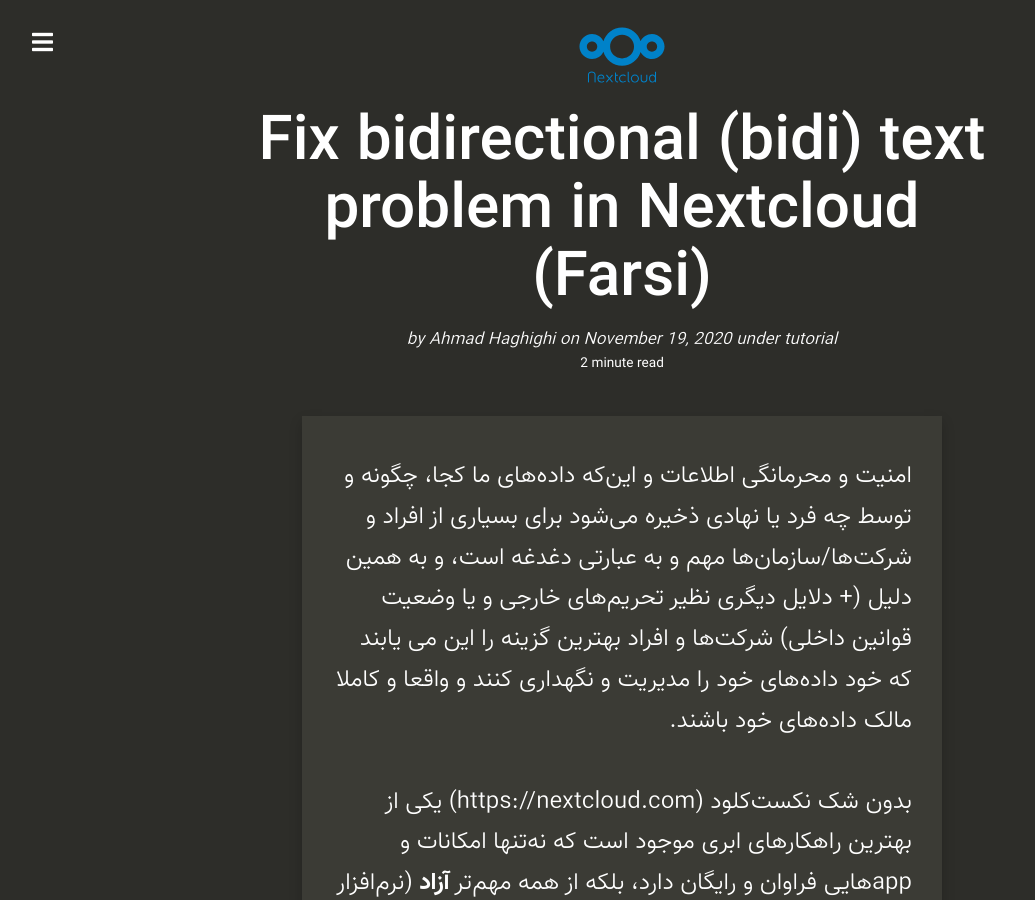
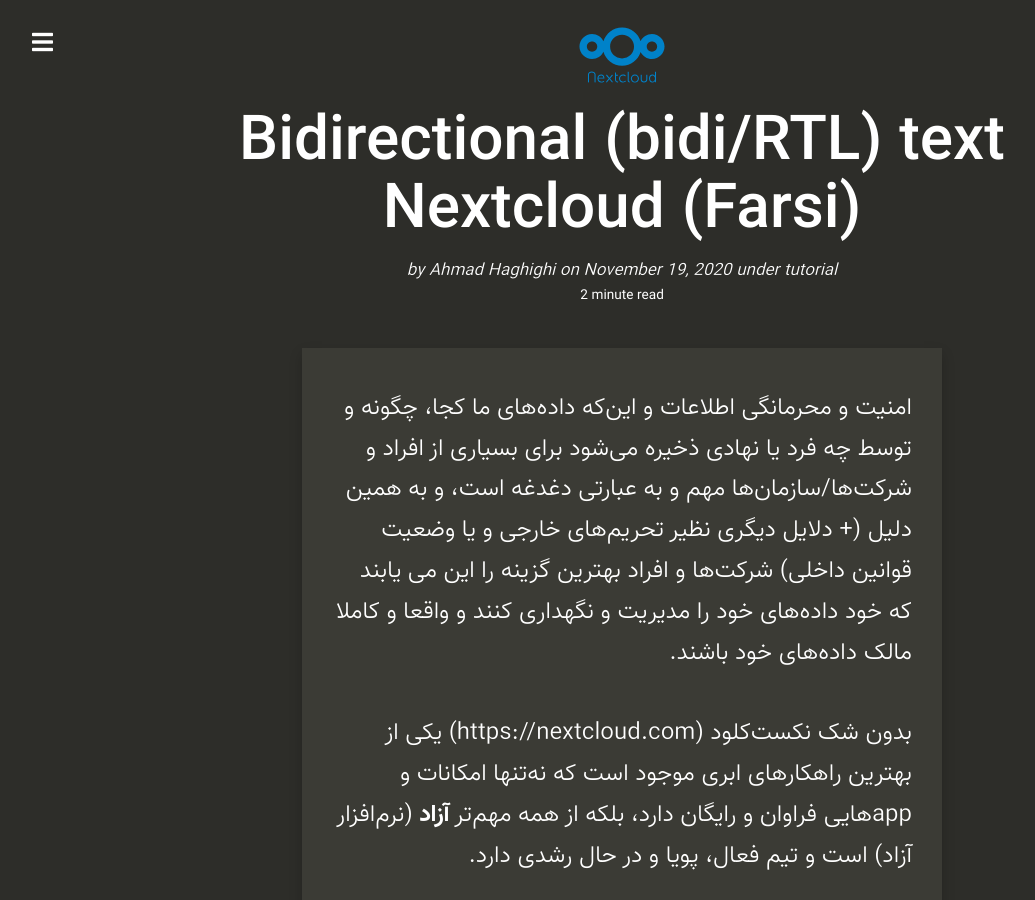
Before and after one commit to haghighi/haghighi.github.io, a Jekyll site: the page built from _posts/2020-11-19-bidi-in-nextcloud.md, in a window 1280 px wide and 900 px high. Shown: the whole window, without its empty margins (18-1053 px from the left). Built offline with Jekyll 4.4.1, drawn with Linux system fonts in a browser that asks for light colours; nearby versions of some CDN libraries; comment, search, counter and statistics services are not loaded.

Commit message:
update post title
Signed-off-by: Ahmad Haghighi <haghighi.ahmad@gmail.com>

```diff
--- a/_posts/2020-11-19-bidi-in-nextcloud.md
+++ b/_posts/2020-11-19-bidi-in-nextcloud.md
@@ -1,9 +1,9 @@
 ---
-title:  "Fix bidirectional (bidi) text problem in Nextcloud (Farsi)"
+title:  "Bidirectional (bidi/RTL) text Nextcloud (Farsi)"
 layout: post
 last_modified_at: 2020-11-19T23:20:12-05:00
 author: Ahmad Haghighi
-summary: "Handle RTL and text aligment in Nextcloud (e.g. Talk, Deck, Calendar) "
+summary: "Fix bidi/RTL and text aligment problem in Nextcloud (e.g. Talk, Deck, Calendar) "
 local_thumbnail: nextcloud
 categories: tutorial
 tags:
```
